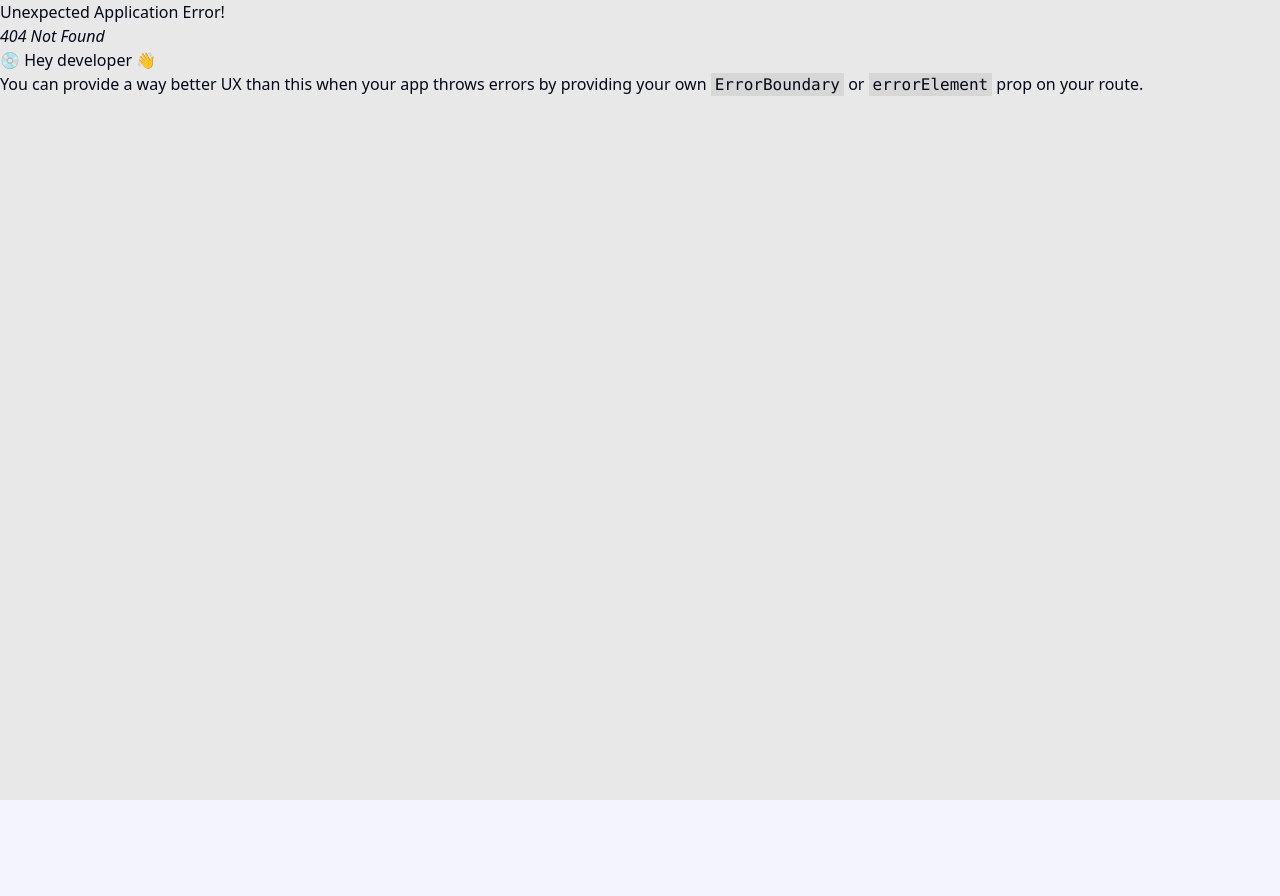
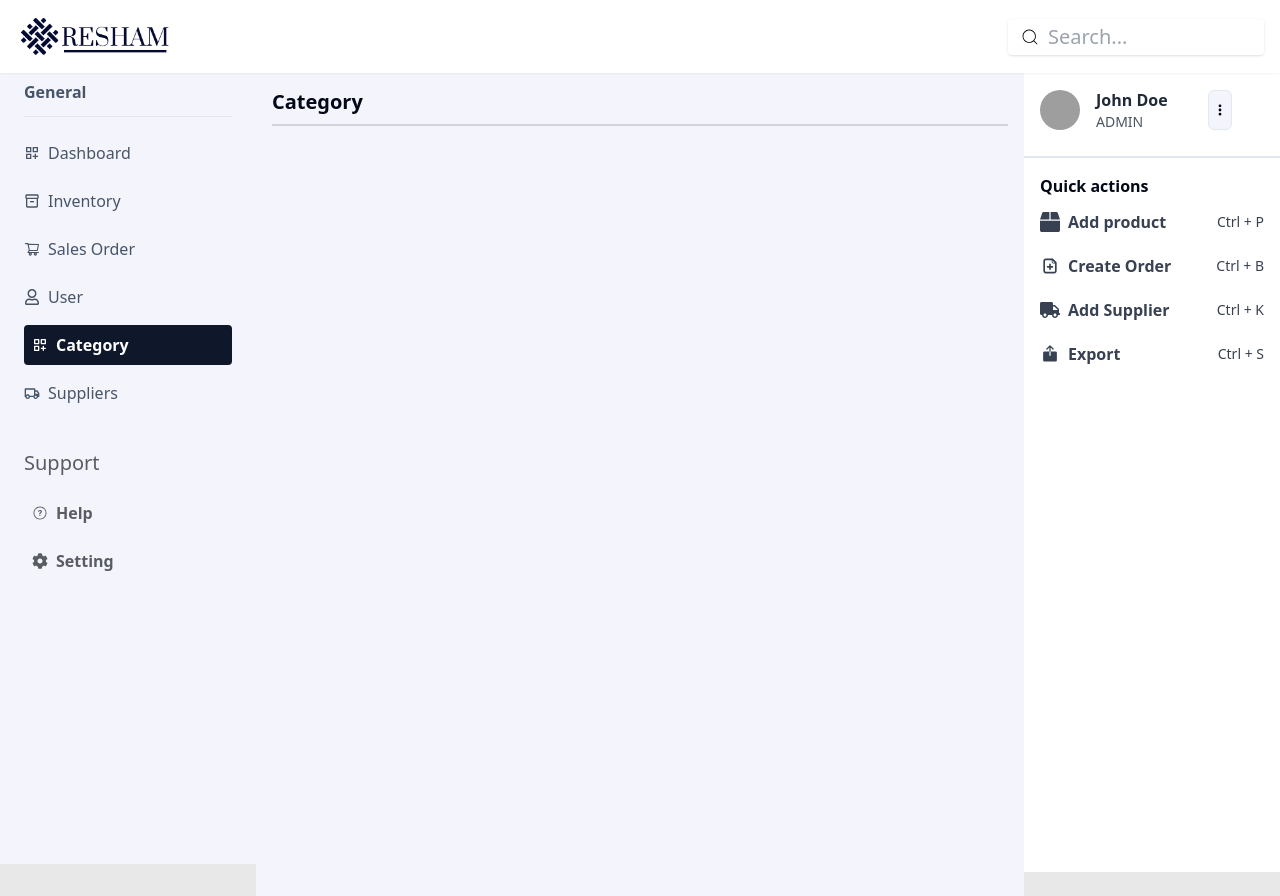
Before and after one commit to nischhal-hub/Resham, a React (Vite) app in the folder project/client/: page /category in a window 1280 px wide. Before the commit this address had no page. Before the commit the page ends 800 px from the top, so only its background shows below. Built offline with nearby package versions, Linux system fonts and the light colour scheme; grey boxes are pictures that could not be loaded.

Commit message:
feats: add category and suppliers page and pageheader

```diff
--- a/project/client/src/App.jsx
+++ b/project/client/src/App.jsx
@@ -10,6 +10,7 @@ import { Toaster } from "react-hot-toast";
 import { ScrollRestoration } from "react-router-dom";
 import { QueryClient, QueryClientProvider } from "@tanstack/react-query";
 import RightSidebar from "./components/globals/RightSidebar";
+import Category from "./pages/category/Category";
 const querryClient= new QueryClient({
   defaultOptions: {
     queries:{
@@ -42,6 +43,7 @@ const router = createBrowserRouter([
       { path: "inventory", element: <Inventory /> },
       { path: "salesorder", element: <Salesorder /> },
       { path: "user", element: <User /> },
+      { path: "category", element: <Category /> },
     ],
   },
 ]);
--- a/project/client/src/components/globals/RightSidebar.jsx
+++ b/project/client/src/components/globals/RightSidebar.jsx
@@ -92,22 +92,22 @@ const RightSidebar = () => {
         <h2 className="text-md font-semibold">Quick actions</h2>
         <div>
           <ul className="flex flex-col gap-2">
-          <li><div className="flex items-center justify-between text-gray-700 mt-3">
-              <p className="flex items-center gap-2 font-semibold "><FaBox size={20} /> Add product</p>
-              <p className="text-sm">Ctrl + P</p>
-            </div></li>
-            <li><div className="flex items-center justify-between text-gray-700">
-              <p className="flex items-center gap-2 font-semibold"><TiDocumentAdd size={20} /> Create Order</p>
-              <p className="text-sm">Ctrl + B</p>
-            </div></li>
-            <li><div className="flex items-center justify-between text-gray-700">
-              <p className="flex items-center gap-2 font-semibold"><FaTruck size={20} /> Add Supplier</p>
-              <p className="text-sm">Ctrl + K</p>
-            </div></li>
-            <li><div className="flex items-center justify-between text-gray-700">
-              <p className="flex items-center gap-2 font-semibold"><PiExportFill size={20} /> Export</p>
-              <p className="text-sm">Ctrl + S</p>
-            </div></li>
+          {[
+            { label: 'Add product', icon: <FaBox size={20} />, command: 'Ctrl + P' },
+            { label: 'Create Order', icon: <TiDocumentAdd size={20} />, command: 'Ctrl + B' },
+            { label: 'Add Supplier', icon: <FaTruck size={20} />, command: 'Ctrl + K' },
+            { label: 'Export', icon: <PiExportFill size={20} />, command: 'Ctrl + S' },
+          ].map((item, index) => (
+            <li key={index}>
+              <div className="flex items-center justify-between text-gray-700 mt-3">
+                <p className="flex items-center gap-2 font-semibold">
+                  {item.icon}
+                  {item.label}
+                </p>
+                <p className="text-sm">{item.command}</p>
+              </div>
+            </li>
+          ))}
           </ul>
         </div>
       </div>
--- a/project/client/src/components/globals/Sidebar.jsx
+++ b/project/client/src/components/globals/Sidebar.jsx
@@ -1,9 +1,11 @@
 // components/SideNav/SideNav.js
-import { FaCog, FaUser } from "react-icons/fa";
+import { FaCog, FaRegUser, FaUser } from "react-icons/fa";
 import {
   MdOutlineDashboardCustomize,
   MdOutlineInventory2,
 } from "react-icons/md";
+import { TbCategoryPlus } from "react-icons/tb";
+import { RiTruckLine } from "react-icons/ri";
 import { AiOutlineShoppingCart } from "react-icons/ai";
 import { BsGraphUp } from "react-icons/bs";
 import { IoIosHelpCircleOutline } from "react-icons/io";
@@ -23,16 +25,28 @@ export const sidebarData = [
     icon: <MdOutlineInventory2 />,
   },
   {
-    id: 1,
+    id: 3,
     title: "Sales Order",
     path: "/salesorder",
     icon: <AiOutlineShoppingCart />,
   },
   {
-    id: 1,
+    id: 4,
     title: "User",
     path: "/user",
-    icon: <FaUser />,
+    icon: <FaRegUser/>,
+  },
+  {
+    id: 5,
+    title: "Category",
+    path: "/category",
+    icon: <TbCategoryPlus />,
+  },
+  {
+    id: 6,
+    title: "Suppliers",
+    path: "/supplier",
+    icon: <RiTruckLine />,
   },
 ];
 
--- /dev/null
+++ b/project/client/src/components/ui/page-header.jsx
@@ -0,0 +1,5 @@
+export default function PageHeader({ title }) {
+    return (
+        <h1 className="text-xl font-bold my-2">{title}</h1>
+    );
+}
--- /dev/null
+++ b/project/client/src/pages/category/Category.tsx
@@ -0,0 +1,14 @@
+import PageHeader from '@/components/ui/page-header'
+import React from 'react'
+
+const Category = () => {
+    return (
+        <div className="w-full min-h-screen">
+            <PageHeader title="Category" />
+            <div className="border-t-2 border-solid border-gray-300 my-2"></div>
+
+        </div>
+  )
+}
+
+export default Category
```
